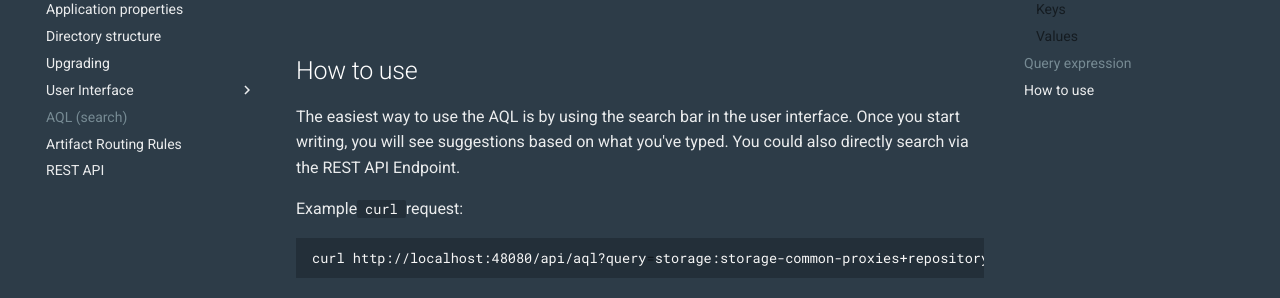
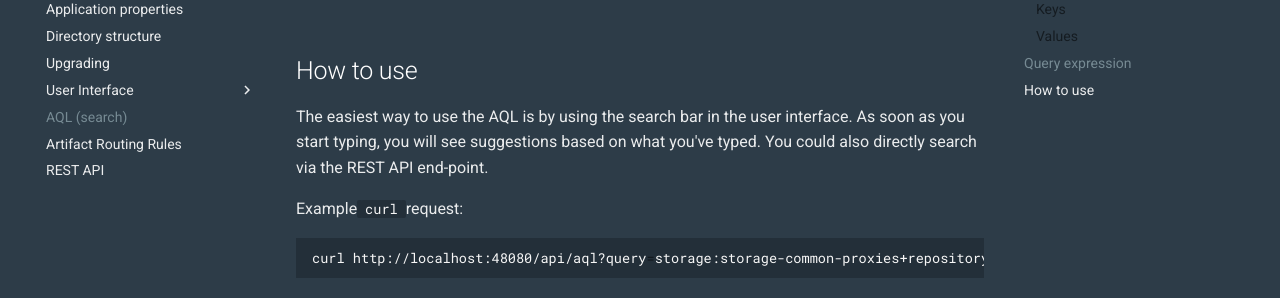
Before and after one commit to strongbox/strongbox-docs, an MkDocs documentation site: the page built from docs/user-guide/artifact-query-language.md, in a window 1280 px wide and 900 px high, scrolled down 2692 px. Shown: the part 153-451 px from the top of the window. Built offline with MkDocs 1.6.1 and Material for MkDocs 9.7.7, drawn with Linux system fonts in a browser that asks for light colours; comment, search, counter and statistics services are not loaded.

Commit message:
Update artifact-query-language.md

```diff
--- a/docs/user-guide/artifact-query-language.md
+++ b/docs/user-guide/artifact-query-language.md
@@ -94,8 +94,7 @@ needs to work the same across all layouts:
 
 ## How to use
 
-The easiest way to use the AQL is by using the search bar in the user interface. Once you start writing, you will see suggestions
-based on what you've typed. You could also directly search via the REST API Endpoint.
+The easiest way to use the AQL is by using the search bar in the user interface. As soon as you start typing, you will see suggestions based on what you've typed. You could also directly search via the REST API end-point.
 
 Example `curl` request:
 
```
